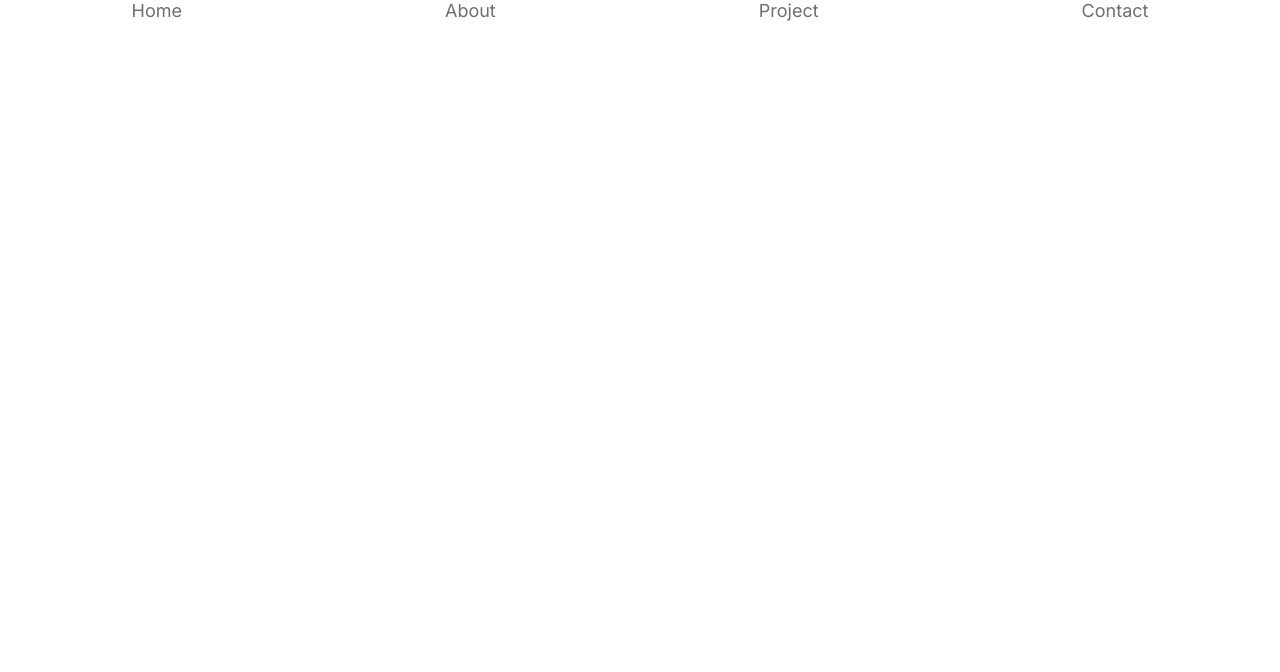
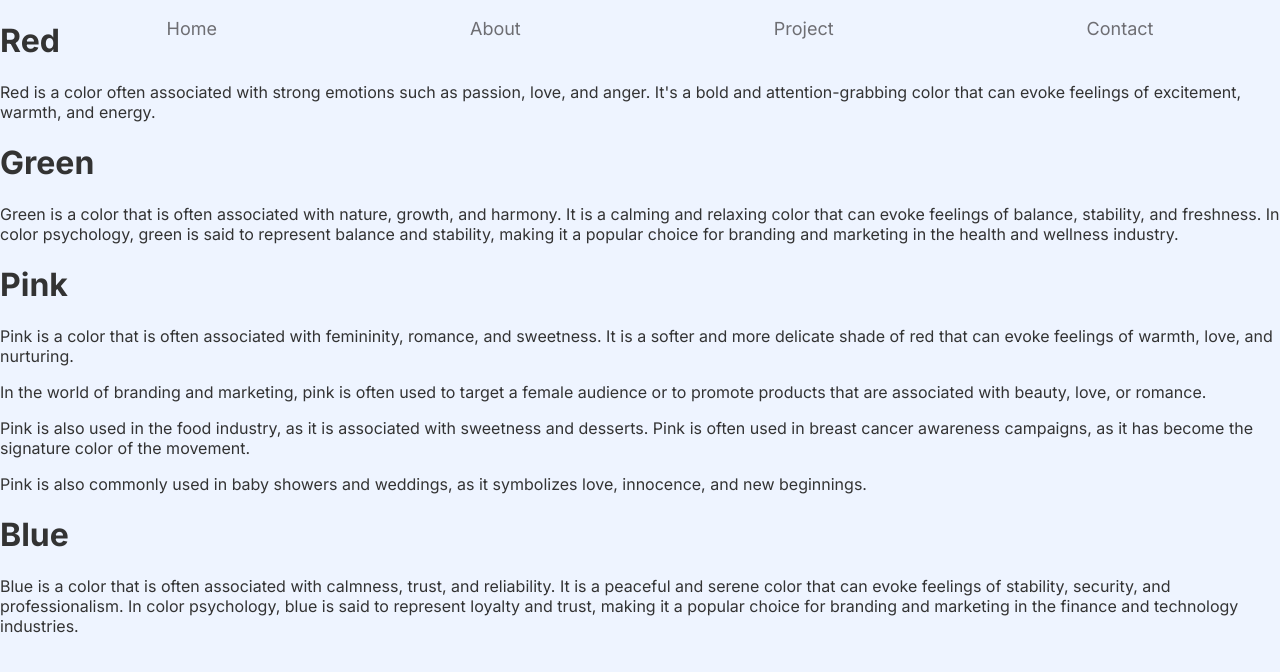
Before and after one commit to thefigtree/portfolio_24_03_11, a Next.js app: page / in a window 1280 px wide. Shown: the top 672 px of the page. Built offline with nearby package versions, Linux system fonts and the light colour scheme.

Commit message:
Ing: Body

```diff
--- a/components/navigation.jsx
+++ b/components/navigation.jsx
@@ -1,11 +1,7 @@
-"use client";
 import style from "./navigation.module.css";
 import Link from "next/link";
-import { usePathname } from "next/navigation";
 
 export default function Navigation() {
-  const path = usePathname();
-
   const links = [
     {
       path: "/",
@@ -28,18 +24,6 @@ export default function Navigation() {
   return (
     <nav className={style.header}>
       <ul className={style.menu}>
-        {/* <li>
-          <Link href="/">Home</Link> {path === "/" ? "😡" : ""}
-        </li>
-        <li>
-          <Link href="/about">About</Link> {path === "/about" ? "😡" : ""}
-        </li>
-        <li>
-          <Link href="/project">Project</Link> {path === "/project" ? "😡" : ""}
-        </li>
-        <li>
-          <Link href="/contact">Contact</Link> {path === "/contact" ? "😡" : ""}
-        </li> */}
         {links.map((link) => {
           return (
             <li key={link.path}>
--- a/src/app/globals.css
+++ b/src/app/globals.css
@@ -1,7 +1,8 @@
-* {
-  box-sizing: border-box;
-  padding: 0;
+body {
+  background: #eef4ff;
   margin: 0;
+  font-family: sans-serif;
+  color: #333;
 }
 
 ul,
--- a/src/app/page.jsx
+++ b/src/app/page.jsx
@@ -20,6 +20,73 @@ export default function Home() {
   return (
     <>
       <main className={styles.main}>
+        <div className={styles.gallery}>
+          <div className={styles.left}>
+            <div className={styles.content}>
+              <div className={styles.section}>
+                <h1>Red</h1>
+                <p>
+                  Red is a color often associated with strong emotions such as
+                  passion, love, and anger. It's a bold and attention-grabbing
+                  color that can evoke feelings of excitement, warmth, and
+                  energy.
+                </p>
+              </div>
+
+              <div className={styles.section}>
+                <h1>Green</h1>
+                <p>
+                  Green is a color that is often associated with nature, growth,
+                  and harmony. It is a calming and relaxing color that can evoke
+                  feelings of balance, stability, and freshness. In color
+                  psychology, green is said to represent balance and stability,
+                  making it a popular choice for branding and marketing in the
+                  health and wellness industry.{" "}
+                </p>
+              </div>
+
+              <div className={styles.section}>
+                <h1>Pink</h1>
+                <p>
+                  Pink is a color that is often associated with femininity,
+                  romance, and sweetness. It is a softer and more delicate shade
+                  of red that can evoke feelings of warmth, love, and nurturing.
+                </p>
+                <p>
+                  In the world of branding and marketing, pink is often used to
+                  target a female audience or to promote products that are
+                  associated with beauty, love, or romance.
+                </p>
+                <p>
+                  Pink is also used in the food industry, as it is associated
+                  with sweetness and desserts. Pink is often used in breast
+                  cancer awareness campaigns, as it has become the signature
+                  color of the movement.{" "}
+                </p>
+                <p>
+                  Pink is also commonly used in baby showers and weddings, as it
+                  symbolizes love, innocence, and new beginnings.
+                </p>
+              </div>
+
+              <div className={styles.section}>
+                <h1>Blue</h1>
+                <p>
+                  Blue is a color that is often associated with calmness, trust,
+                  and reliability. It is a peaceful and serene color that can
+                  evoke feelings of stability, security, and professionalism. In
+                  color psychology, blue is said to represent loyalty and trust,
+                  making it a popular choice for branding and marketing in the
+                  finance and technology industries.
+                </p>
+              </div>
+            </div>
+          </div>
+
+          <div className={styles.right}>
+            <div className={styles.moContent}></div>
+          </div>
+        </div>
         {/* <motion.div
           className={styles.mask}
           animate={{
```
